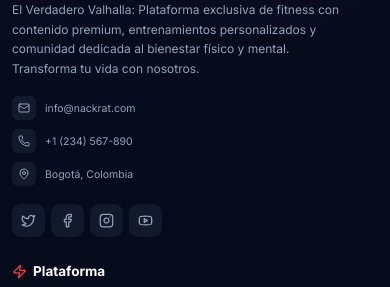
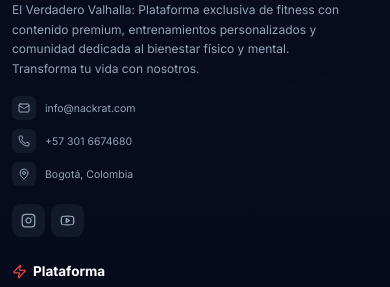
Before and after one commit to BryanCodeDev/jeremyFitness_frontend, a React (Create React App) app: page /login in a window 390 px wide. Shown: the part 1140-1427 px from the top of the page. Built offline with nearby package versions, Linux system fonts and the light colour scheme.

Commit message:
Responsive Mejorado

```diff
--- a/src/components/Admin/AdminSidebar.jsx
+++ b/src/components/Admin/AdminSidebar.jsx
@@ -22,12 +22,15 @@ const AdminSidebar = ({ isOpen, setIsOpen }) => {
   const { logout, user } = useAuth();
   const [isDesktop, setIsDesktop] = useState(window.innerWidth >= 1024);
   const [isCollapsed, setIsCollapsed] = useState(false);
+  const [isTablet, setIsTablet] = useState(window.innerWidth >= 768 && window.innerWidth < 1024);
 
   // Detectar cambios en el tamaño de la pantalla
   useEffect(() => {
     const handleResize = () => {
       const newIsDesktop = window.innerWidth >= 1024;
+      const newIsTablet = window.innerWidth >= 768 && window.innerWidth < 1024;
       setIsDesktop(newIsDesktop);
+      setIsTablet(newIsTablet);
       if (newIsDesktop) {
         setIsCollapsed(false); // Reset collapsed state on desktop
       }
@@ -39,6 +42,7 @@ const AdminSidebar = ({ isOpen, setIsOpen }) => {
 
   // En PC siempre mostrar el sidebar abierto y fijo
   const effectiveIsOpen = isDesktop ? true : isOpen;
+  const effectiveWidth = isDesktop ? 280 : isTablet ? 240 : isCollapsed ? 80 : 280;
 
   const menuItems = [
     {
@@ -104,7 +108,7 @@ const AdminSidebar = ({ isOpen, setIsOpen }) => {
           width: (isCollapsed && !isDesktop) ? 80 : 280
         }}
         transition={{ duration: 0.3, ease: "easeInOut" }}
-        className="fixed left-0 top-16 h-[calc(100vh-4rem)] bg-slate-900/95 backdrop-blur-xl border-r border-slate-800/50 z-50 flex flex-col lg:block lg:static lg:translate-x-0"
+        className="fixed left-0 top-16 h-[calc(100vh-4rem)] bg-slate-900/95 backdrop-blur-xl border-r border-slate-800/50 z-50 flex flex-col lg:block lg:static lg:translate-x-0 w-full lg:w-auto"
       >
         {/* Header */}
         <div className="flex items-center justify-between p-4 border-b border-slate-800/50">
--- a/src/components/Footer/Footer.jsx
+++ b/src/components/Footer/Footer.jsx
@@ -25,27 +25,15 @@ const Footer = () => {
 
   const socialLinks = [
     {
-      name: 'Twitter',
-      icon: Twitter,
-      href: '#',
-      color: 'hover:text-blue-400 hover:bg-blue-400/10'
-    },
-    {
-      name: 'Facebook',
-      icon: Facebook,
-      href: '#',
-      color: 'hover:text-blue-500 hover:bg-blue-500/10'
-    },
-    {
       name: 'Instagram',
       icon: Instagram,
-      href: '#',
+      href: 'https://www.instagram.com/oficial_.jeremy?igsh=d2hoM2dqZnpjdDhk',
       color: 'hover:text-pink-500 hover:bg-pink-500/10'
     },
     {
-      name: 'YouTube',
+      name: 'TikTok',
       icon: Youtube,
-      href: '#',
+      href: 'https://www.tiktok.com/@oficial_.jeremy?_r=1&_t=ZS-93HheIVMVfg',
       color: 'hover:text-red-500 hover:bg-red-500/10'
     },
   ];
@@ -123,13 +111,13 @@ const Footer = () => {
                   <span className="text-sm">info@nackrat.com</span>
                 </a>
                 <a
-                  href="tel:+1234567890"
+                  href="tel:+573016674680"
                   className="flex items-center space-x-3 text-slate-400 hover:text-red-500 transition-colors group"
                 >
                   <div className="p-2 bg-slate-800/50 rounded-lg group-hover:bg-red-500/10 transition-colors">
                     <Phone className="w-4 h-4" />
                   </div>
-                  <span className="text-sm">+1 (234) 567-890</span>
+                  <span className="text-sm">+57 301 6674680</span>
                 </a>
                 <div className="flex items-center space-x-3 text-slate-400">
                   <div className="p-2 bg-slate-800/50 rounded-lg">
```
